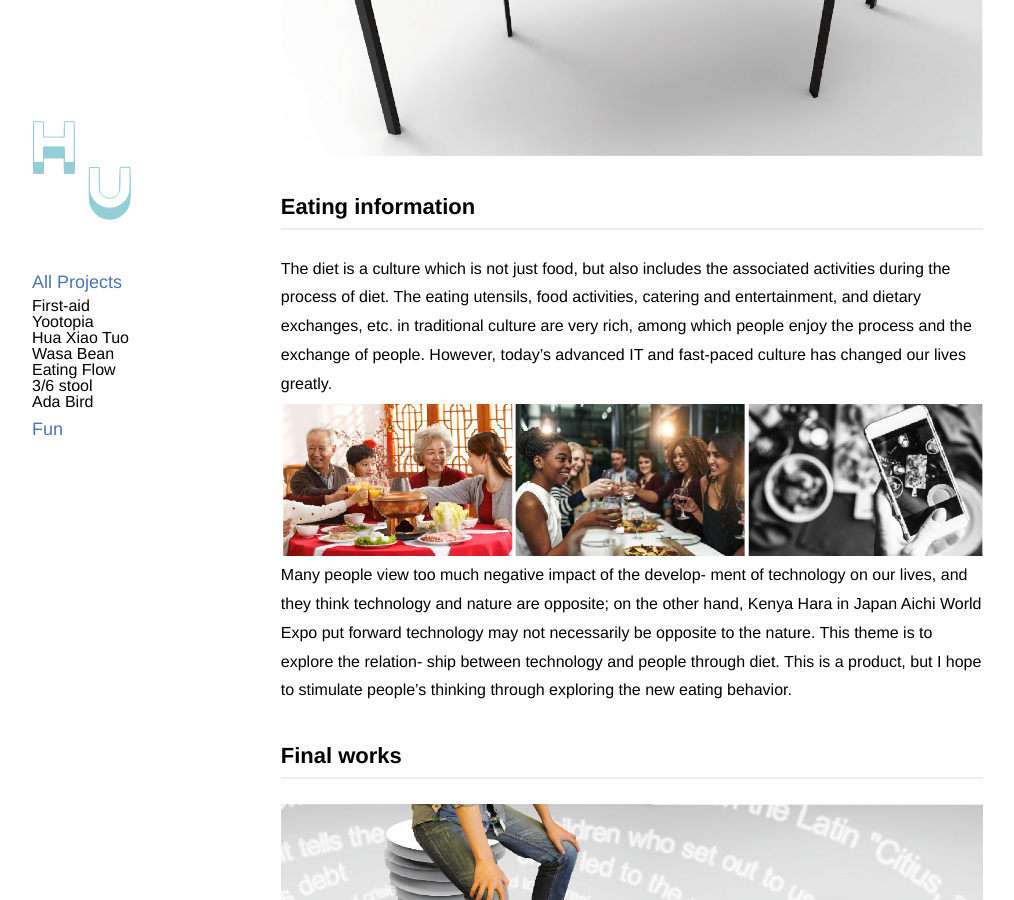
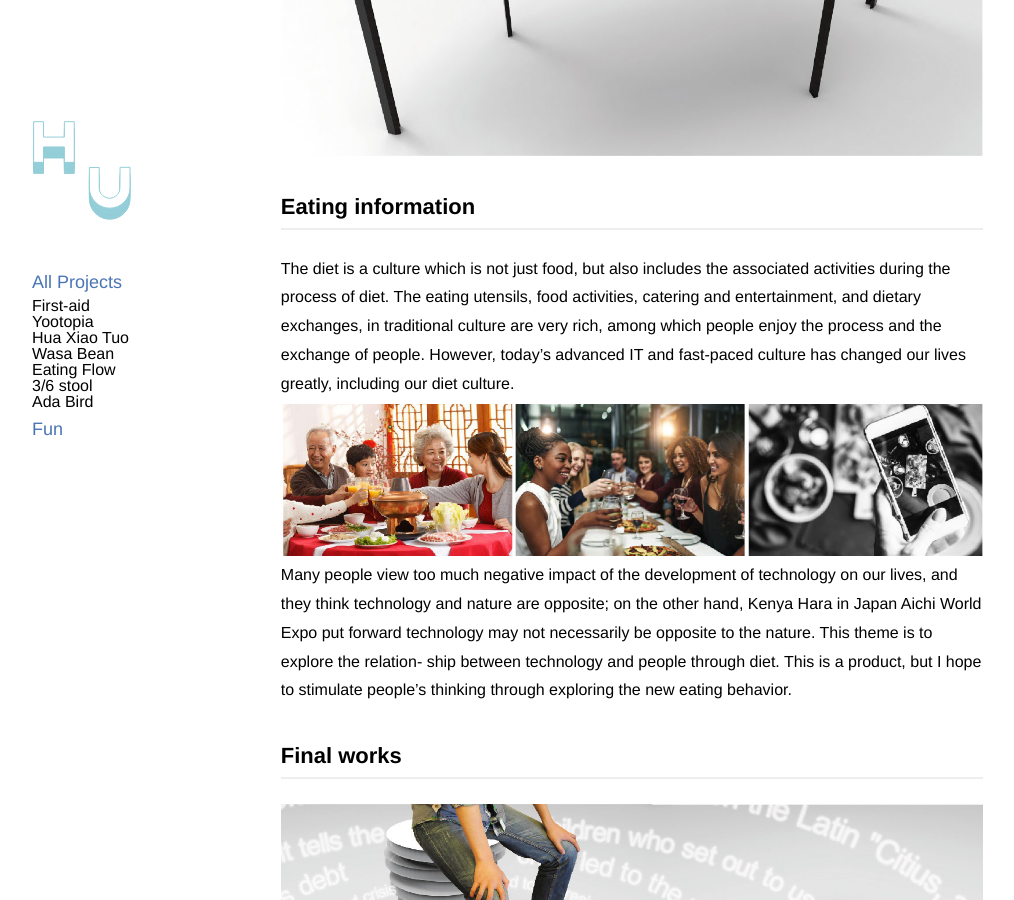
Before and after one commit to yuanyuanhu96/Potfolio-Archive, a Jekyll site: the page built from _posts/2017-06-08-eating-flow.md, in a window 1280 px wide and 900 px high, scrolled down 612 px. Shown: the whole window, without its empty margins (8-1022 px from the left). Built offline with Jekyll 4.4.1, drawn with Linux system fonts in a browser that asks for light colours.

Commit message:
Update 2017-06-08-eating-flow.md

```diff
--- a/_posts/2017-06-08-eating-flow.md
+++ b/_posts/2017-06-08-eating-flow.md
@@ -3,7 +3,7 @@ layout: post
 title: Eating Flow, SMART PRODUCT
 shortTitle: Eating Flow
 
-description: The diet is a culture which is not just food, but also includes the associated activities during the process of diet. The eating utensils, food activities, catering and entertainment, and dietary exchanges, etc. in traditional culture are very rich, among which people enjoy the process and the exchange of people. However, today's advanced IT and fast-paced culture has changed our lives greatly.
+description: Diet is a culture which is not just food, but also includes the associated activities during the process of diet. Today's advanced IT and fast-paced culture has changed our lives greatly, including our diet culture.
 icon: <img src="/images/Project-icon-png/Project-icon-04.png" alt="" width="100"/>
 category: blog
 methods: Interview, Prototyping
@@ -11,9 +11,9 @@ tools: Rhino, Keyshot
 ---
 ![Git Bash](/EatingFlow-img/EatingFlow-img-01.jpg)
 ## Eating information
-The diet is a culture which is not just food, but also includes the associated activities during the process of diet. The eating utensils, food activities, catering and entertainment, and dietary exchanges, etc. in traditional culture are very rich, among which people enjoy the process and the exchange of people. However, today's advanced IT and fast-paced culture has changed our lives greatly.
+The diet is a culture which is not just food, but also includes the associated activities during the process of diet. The eating utensils, food activities, catering and entertainment, and dietary exchanges, in traditional culture are very rich, among which people enjoy the process and the exchange of people. However, today's advanced IT and fast-paced culture has changed our lives greatly, including our diet culture.
 ![Git Bash](/EatingFlow-img/EatingFlow-img-02.jpg)
-Many people view too much negative impact of the develop- ment of technology on our lives, and they think technology and nature are opposite; on the other hand, Kenya Hara in Japan Aichi World Expo put forward technology may not necessarily be opposite to the nature. This theme is to explore the relation- ship between technology and people through diet. This is a product, but I hope to stimulate people's thinking through exploring the new eating behavior.
+Many people view too much negative impact of the development of technology on our lives, and they think technology and nature are opposite; on the other hand, Kenya Hara in Japan Aichi World Expo put forward technology may not necessarily be opposite to the nature. This theme is to explore the relation- ship between technology and people through diet. This is a product, but I hope to stimulate people's thinking through exploring the new eating behavior.
 ## Final works
 ![Git Bash](/EatingFlow-img/EatingFlow-img-03.jpg)
 ![Git Bash](/EatingFlow-img/EatingFlow-img-04.jpg)
```
